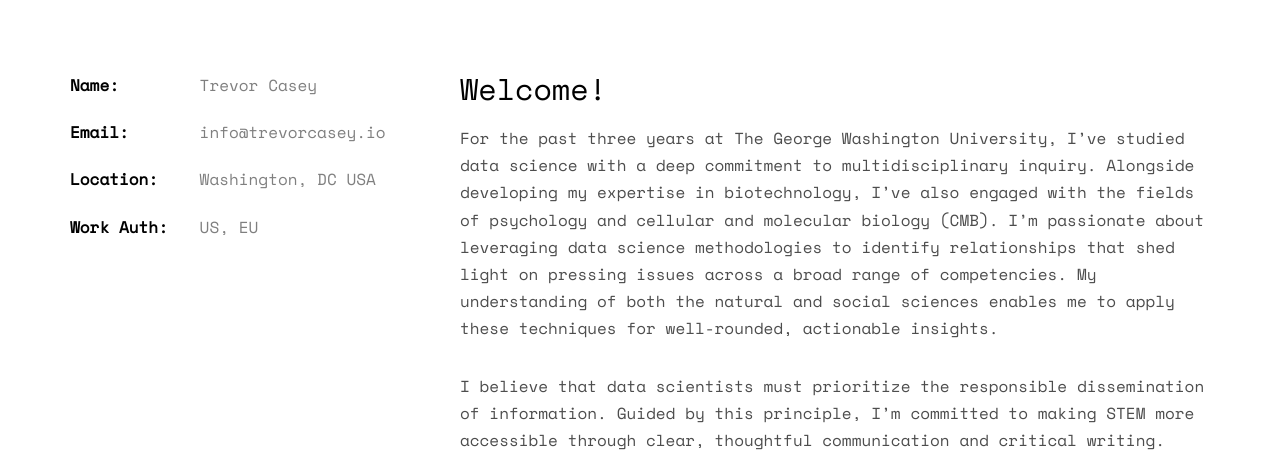
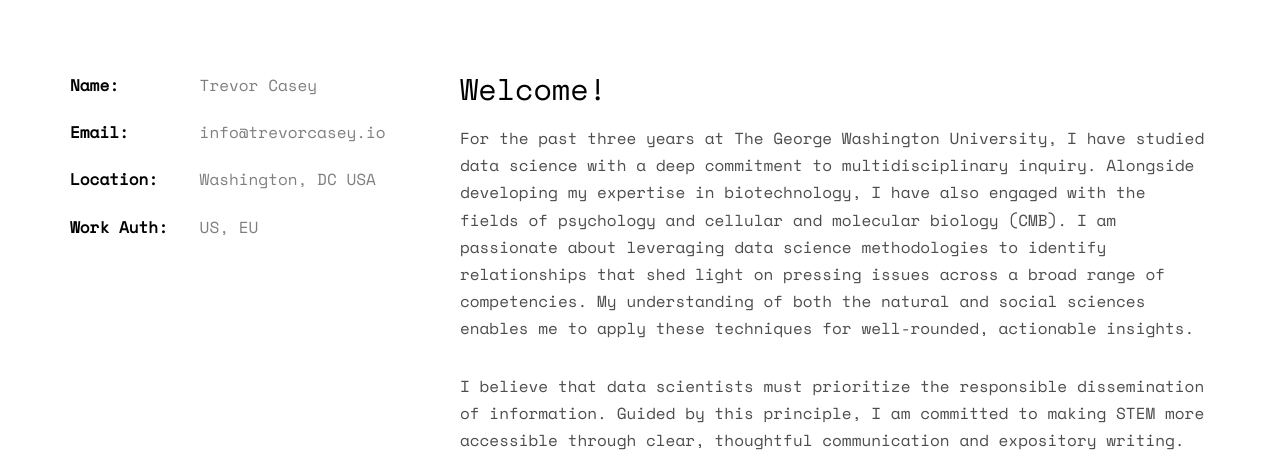
Before and after one commit to tjc801/tjc801.github.io, a plain HTML site: page index.html in a window 1280 px wide. Shown: the part 1000-1472 px from the top of the page. Drawn offline with nearby package versions, Linux system fonts and the light colour scheme; files whose address does not match are found by name; a web font is replaced by a local one.

Commit message:
modified wording

```diff
--- a/index.html
+++ b/index.html
@@ -62,8 +62,8 @@
 				</div>
 				<div class="col-md-8">
 					<h2>Welcome!</h2>
-					<p>For the past three years at The George Washington University, I’ve studied data science with a deep commitment to multidisciplinary inquiry. Alongside developing my expertise in biotechnology, I’ve also engaged with the fields of psychology and cellular and molecular biology (CMB). I’m passionate about leveraging data science methodologies to identify relationships that shed light on pressing issues across a broad range of competencies. My understanding of both the natural and social sciences enables me to apply these techniques for well-rounded, actionable insights.</p>
-					<p>I believe that data scientists must prioritize the responsible dissemination of information. Guided by this principle, I’m committed to making STEM more accessible through clear, thoughtful communication and critical writing.</p>
+					<p>For the past three years at The George Washington University, I have studied data science with a deep commitment to multidisciplinary inquiry. Alongside developing my expertise in biotechnology, I have also engaged with the fields of psychology and cellular and molecular biology (CMB). I am passionate about leveraging data science methodologies to identify relationships that shed light on pressing issues across a broad range of competencies. My understanding of both the natural and social sciences enables me to apply these techniques for well-rounded, actionable insights.</p>
+					<p>I believe that data scientists must prioritize the responsible dissemination of information. Guided by this principle, I am committed to making STEM more accessible through clear, thoughtful communication and expository writing.</p>
 					<p>
 						<ul class="fh5co-social-icons">
 							<li><a href="https://github.com/tjc801/"><i class="icon-github2"></i></a></li>
```
